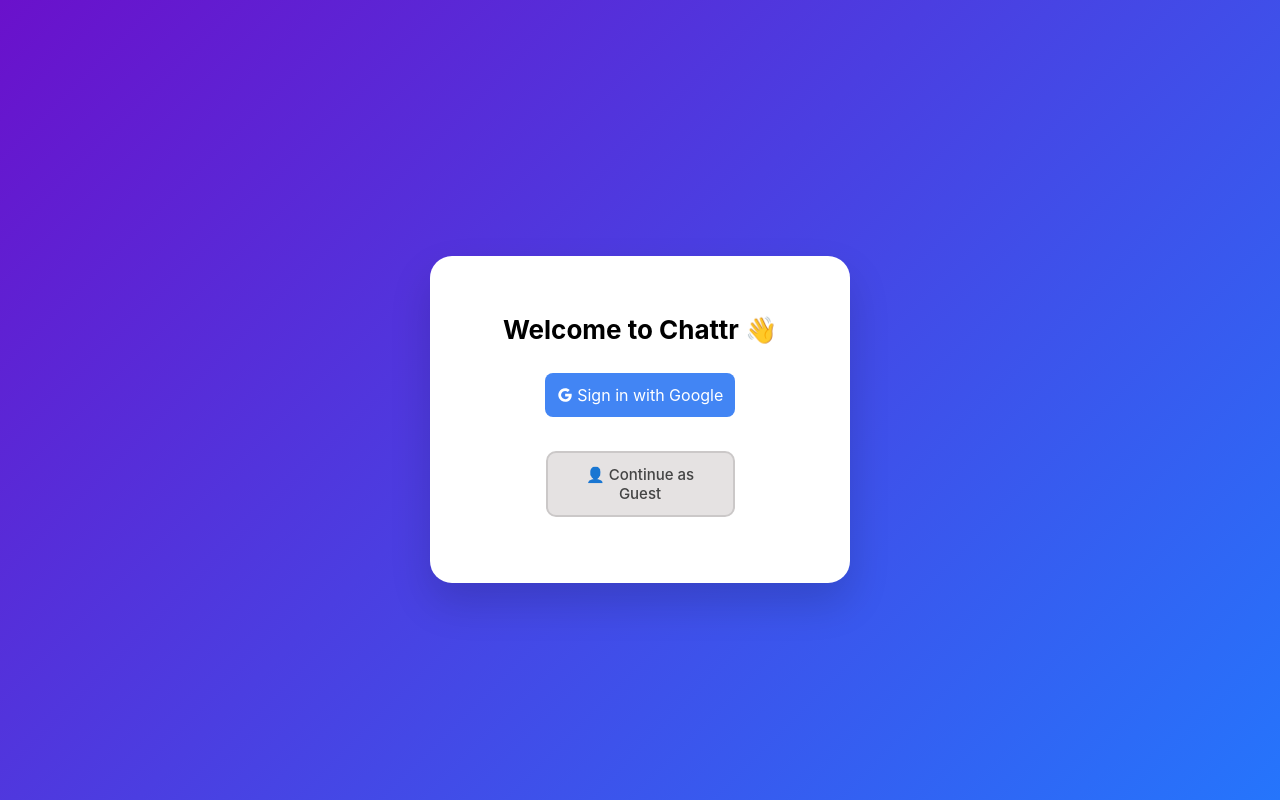
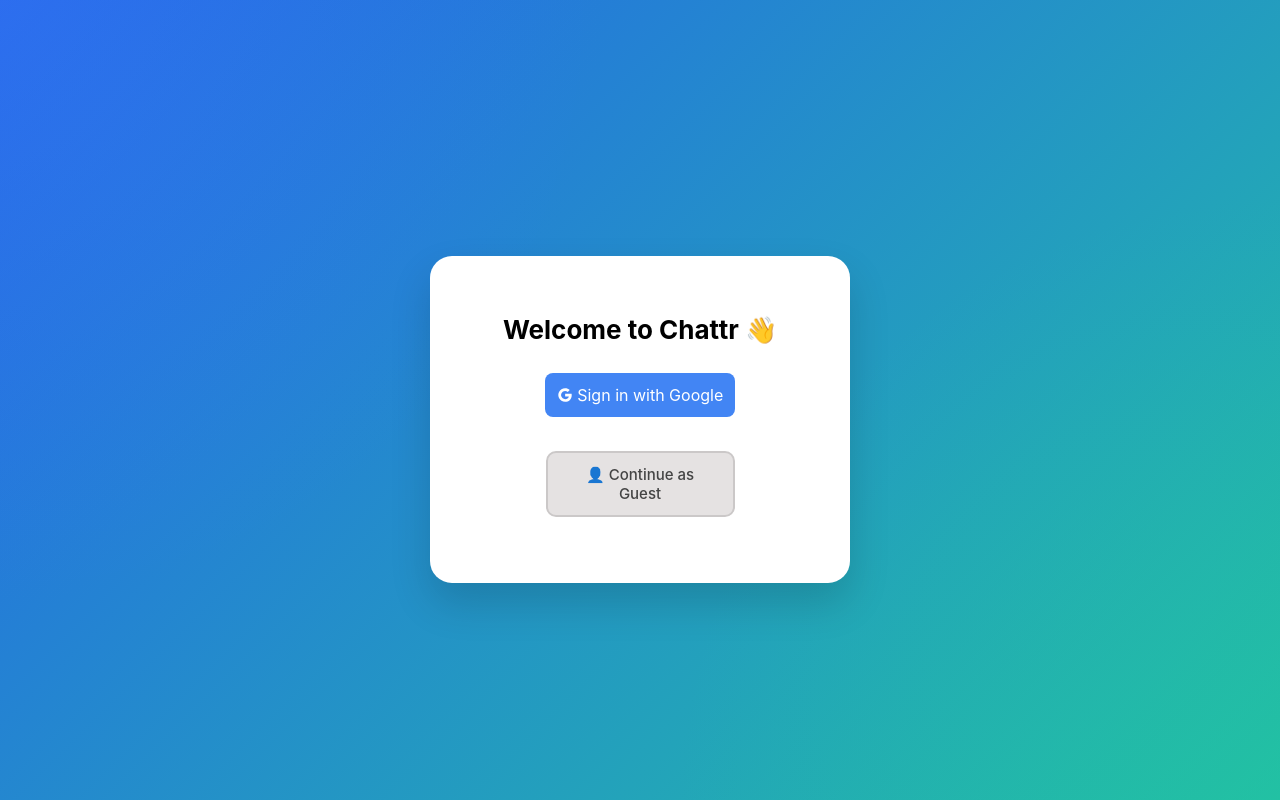
Before and after one commit to Tanishka270/chattr-box, a React (Vite) app: page /login in a window 1280 px wide. Built offline with nearby package versions, Linux system fonts and the light colour scheme; no server answers.

Commit message:
logo page css

```diff
--- a/src/index.css
+++ b/src/index.css
@@ -45,7 +45,7 @@
 }
 
 /* Login Page */
-
+/*
 #login-page {
    background: #4facfe;
   position: absolute;
@@ -56,6 +56,24 @@
    background-image: linear-gradient(#40a9ff, #096dd9);
   background-image: linear-gradient(to right, #40a9ff, #096dd9);
    background-image: linear-gradient(135deg, #6a11cb, #2575fc);
+} */
+
+#login-page {
+  position: absolute;
+  inset: 0;
+
+  background:
+    radial-gradient(
+      circle at top left,
+      rgba(59,130,246,0.35),
+      transparent 40%
+    ),
+    radial-gradient(
+      circle at bottom right,
+      rgba(34,193,163,0.35),
+      transparent 40%
+    ),
+    linear-gradient(135deg, #2563eb, #22c1a3);
 }
 
 #login-card {
```
